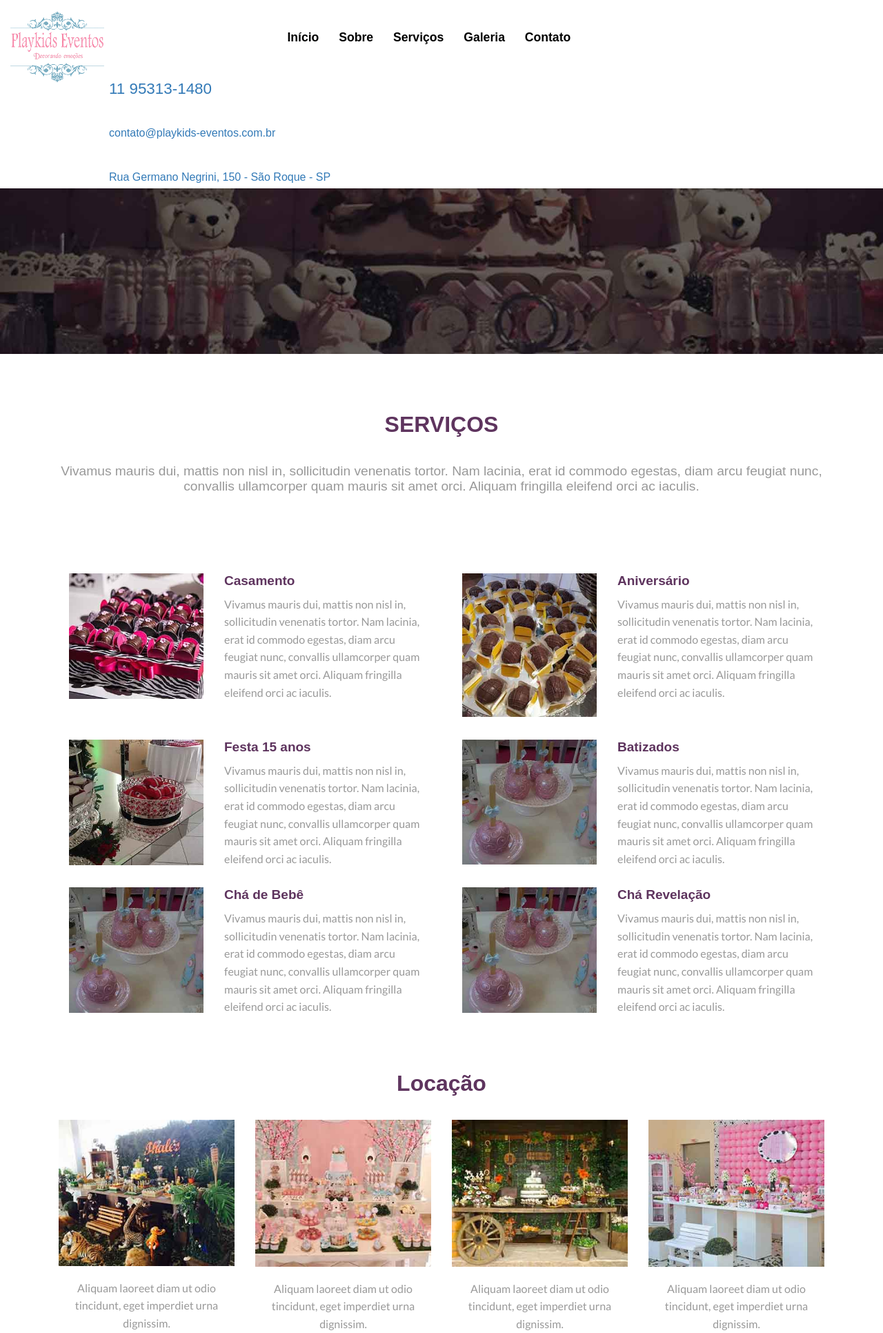
After one commit to hcjweb/playkids, a PHP site: page /services.php in a window 1280 px wide. The commit adds this page. Shown: the top 1932 px of the page at 69% size. Run offline with PHP 8.4, Linux system fonts and the light colour scheme.

Commit message:
change site about instructions of Juliana

```diff
--- a/about.php
+++ b/about.php
@@ -1,4 +1,3 @@
-
 <!DOCTYPE html>
  <html lang="pt-br">
  <head>
@@ -12,6 +11,7 @@ setTimeout(hideURLbar, 0); }, false); function hideURLbar(){
 window.scrollTo(0,1); } </script>
  <link href="css/bootstrap.css" rel='stylesheet' type='text/css' />
  <link href="css/style.css" rel='stylesheet' type='text/css' />
+ <link rel="stylesheet" href="css/galeria.css" type="text/css" />
  <link href='http://fonts.googleapis.com/css?family=Exo:100,200,300,400,500,600,700,800,900,100italic,200italic,300italic,400italic,500italic,600italic,700italic,800italic,900italic'
 rel='stylesheet' type='text/css'>
  <link href='http://fonts.googleapis.com/css?family=Lato:100,300,400,700,900,100italic,300italic,400italic,700italic,900italic'
--- a/contact.php
+++ b/contact.php
@@ -12,6 +12,7 @@ setTimeout(hideURLbar, 0); }, false); function hideURLbar(){
 window.scrollTo(0,1); } </script>
  <link href="css/bootstrap.css" rel='stylesheet' type='text/css' />
  <link href="css/style.css" rel='stylesheet' type='text/css' />
+ <link rel="stylesheet" href="css/galeria.css" type="text/css" />
  <link href='http://fonts.googleapis.com/css?family=Exo:100,200,300,400,500,600,700,800,900,100italic,200italic,300italic,400italic,500italic,600italic,700italic,800italic,900italic'
 rel='stylesheet' type='text/css'>
  <link href='http://fonts.googleapis.com/css?family=Lato:100,300,400,700,900,100italic,300italic,400italic,700italic,900italic'
--- a/css/galeria.css
+++ b/css/galeria.css
@@ -37,6 +37,7 @@ body{
 	-webkit-transition:all .2s linear;
 	-o-transition:all .2s linear;
 	-ms-transition:all .2s linear;
+  margin-bottom: 1em;
 }
 .logo {
 	text-align: center;
@@ -56,6 +57,12 @@ body{
 	font-size: 3em;
 	font-family: 'bebas_neueregular';
 	margin-bottom: 20px;
+}
+.top-box h3 {
+  color: #5e345e;
+	font-size: 2em;
+	font-weight: 700;
+  text-align: center;
 }
 hr {
 	border-bottom: 1px solid #CCC;
--- a/css/style.css
+++ b/css/style.css
@@ -681,6 +678,13 @@ ul.callbacks_tabs.callbacks2_tabs {
 }
 .about-top{
 	text-align:center;
+
+}
+.about-top p {
+  text-align:center;
+  color: #999;
+  margin-top: 2em;
+  font-size: 1.2em;
 }
 .about-bottom p{
 	font-size: 16px;
--- a/inc/footer.php
+++ b/inc/footer.php
@@ -1,24 +1,14 @@
 <!--start-footer-->
 <div class="footer">
   <div class="container">
-    <div class="footer-top col-md-3">
+    <div class="footer-top">
       <ul>
         <li><a href="#"><span class="fb"> </span></a></li>
         <li><a href="#"><span class="twit"> </span></a></li>
         <li><a href="#"><span class="google"> </span></a></li>
       </ul>
     </div>
-    <div class="navigation col-md-3">
-      <ul>
-        <li><a href="index.php">Início</a><span> </span></li>
-        <li><a href="about.php">Sobre</a><span> </span></li>
-        <li><a href="gallery.php">Galeria</a><span> </span></li>
-        <li><a href="contact.php">Contato</a><span> </span></li>
-      </ul>
-    </div>
-    <div class="clearfix">
 
-    </div>
     <div class="footer-text">
       <p>Design by <a href="http://hcjweb.com.br/" target="_blank"> hcjweb</a></p>
     </div>
--- a/inc/header.php
+++ b/inc/header.php
@@ -1,15 +1,16 @@
 
     <div class="header" id="home">
   <div class="logo">
-      <a href="index.html"><img src="images/logo.png" alt=""></a>
+      <a href="index.php"><img src="images/logo.png" alt=""></a>
     </div>
         <div class="navigation">
          <span class="menu"></span>
           <ul class="navig">
-            <li><a href="index.php">Início</a><span> </span></li>
-            <li><a href="about.php">Sobre</a><span> </span></li>
-            <li><a href="gallery.php">Galeria</a><span> </span></li>
-            <li><a href="contact.php">Contato</a><span> </span></li>
+            <li><a href="index.php">Início</a></li>
+            <li><a href="about.php">Sobre</a></li>
+            <li><a href="services.php">Serviços</a></li>
+            <li><a href="gallery.php">Galeria</a></li>
+            <li><a href="contact.php">Contato</a></li>
           </ul>
         </div>
     <div class="contact-header">
--- /dev/null
+++ b/services.php
@@ -0,0 +1,196 @@
+<!DOCTYPE html>
+ <html lang="pt-br">
+ <head>
+ <title>Play-Kids Eventos - Decorando Emoções</title>
+ <meta name="viewport" content="width=device-width, initial-scale=1">
+ <meta charset="utf-8">
+ <meta name="keywords" content="" >
+ <meta name="description" content="" >
+ <script type="application/x-javascript"> addEventListener("load", function() {
+setTimeout(hideURLbar, 0); }, false); function hideURLbar(){
+window.scrollTo(0,1); } </script>
+ <link href="css/bootstrap.css" rel='stylesheet' type='text/css' />
+ <link href="css/style.css" rel='stylesheet' type='text/css' />
+ <link rel="stylesheet" href="css/galeria.css" type="text/css" />
+ <link href='http://fonts.googleapis.com/css?family=Exo:100,200,300,400,500,600,700,800,900,100italic,200italic,300italic,400italic,500italic,600italic,700italic,800italic,900italic'
+rel='stylesheet' type='text/css'>
+ <link href='http://fonts.googleapis.com/css?family=Lato:100,300,400,700,900,100italic,300italic,400italic,700italic,900italic'
+rel='stylesheet' type='text/css'>
+ <script src="js/jquery-1.11.0.min.js"></script>
+<!--start-smoth-scrolling-->
+<script type="text/javascript" src="js/move-top.js"></script>
+<script type="text/javascript" src="js/easing.js"></script>
+<script type="text/javascript">
+			jQuery(document).ready(function($) {
+				$(".scroll").click(function(event){
+					event.preventDefault();
+					$('html,body').animate({scrollTop:$(this.hash).offset().top},1000);
+				});
+			});
+		</script>
+
+<!--start-smoth-scrolling-->
+
+</head>
+<body>
+	<!--start-header-->
+  <?php include 'inc/header.php'; ?>
+
+	<!--end-header-->
+	<!--banner-starts-->
+	<div class="clearfix"> </div>
+
+							<img src="images/bnr-4.jpg" alt="">
+
+
+
+		<div class="clearfix"> </div>
+	<!----end-banner---->
+	<!----start-about---->
+	<div class="about">
+		<div class="container">
+			<div class="about-top heading">
+				<h3>SERVIÇOS</h3>
+        <p>Vivamus mauris dui, mattis non nisl in, sollicitudin venenatis tortor. Nam lacinia, erat id commodo egestas, diam arcu feugiat nunc, convallis ullamcorper quam mauris sit amet orci. Aliquam fringilla eleifend orci ac iaculis.</p>
+			</div>
+		</div>
+	</div>
+	<!----end-about---->
+	<!----start-why---->
+	<div class="why">
+		<div class="container">
+
+			<div class="why-bottom">
+				<div class="why-one">
+					<div class="col-md-6 why-left">
+						<div class="col-md-5 why-one-left">
+							<img src="images/w-1.jpg" alt="" />
+						</div>
+						<div class="col-md-7 why-one-left">
+							<h4>Casamento</h4>
+							<p>Vivamus mauris dui, mattis non nisl in, sollicitudin venenatis tortor. Nam lacinia, erat id commodo egestas, diam arcu feugiat nunc, convallis ullamcorper quam mauris sit amet orci. Aliquam fringilla eleifend orci ac iaculis.</p>
+						</div>
+						<div class="clearfix"></div>
+					</div>
+					<div class="col-md-6 why-left">
+						<div class="col-md-5 why-one-left">
+							<img src="images/w-2.jpg" alt="" />
+						</div>
+						<div class="col-md-7 why-one-left">
+							<h4>Aniversário</h4>
+							<p>Vivamus mauris dui, mattis non nisl in, sollicitudin venenatis tortor. Nam lacinia, erat id commodo egestas, diam arcu feugiat nunc, convallis ullamcorper quam mauris sit amet orci. Aliquam fringilla eleifend orci ac iaculis.</p>
+						</div>
+						<div class="clearfix"></div>
+					</div>
+					<div class="clearfix"></div>
+				</div>
+				<div class="why-one">
+					<div class="col-md-6 why-left">
+						<div class="col-md-5 why-one-left">
+							<img src="images/w-3.jpg" alt="" />
+						</div>
+						<div class="col-md-7 why-one-left">
+							<h4>Festa 15 anos</h4>
+							<p>Vivamus mauris dui, mattis non nisl in, sollicitudin venenatis tortor. Nam lacinia, erat id commodo egestas, diam arcu feugiat nunc, convallis ullamcorper quam mauris sit amet orci. Aliquam fringilla eleifend orci ac iaculis.</p>
+						</div>
+						<div class="clearfix"></div>
+					</div>
+					<div class="col-md-6 why-left">
+						<div class="col-md-5 why-one-left">
+							<img src="images/w-4.jpg" alt="" />
+						</div>
+						<div class="col-md-7 why-one-left">
+							<h4>Batizados</h4>
+							<p>Vivamus mauris dui, mattis non nisl in, sollicitudin venenatis tortor. Nam lacinia, erat id commodo egestas, diam arcu feugiat nunc, convallis ullamcorper quam mauris sit amet orci. Aliquam fringilla eleifend orci ac iaculis.</p>
+						</div>
+						<div class="clearfix"></div>
+					</div>
+          <div class="clearfix"></div>
+        </div>
+          <div class="why-one">
+          <div class="col-md-6 why-left">
+						<div class="col-md-5 why-one-left">
+							<img src="images/w-4.jpg" alt="" />
+						</div>
+						<div class="col-md-7 why-one-left">
+							<h4>Chá de Bebê</h4>
+							<p>Vivamus mauris dui, mattis non nisl in, sollicitudin venenatis tortor. Nam lacinia, erat id commodo egestas, diam arcu feugiat nunc, convallis ullamcorper quam mauris sit amet orci. Aliquam fringilla eleifend orci ac iaculis.</p>
+						</div>
+						<div class="clearfix"></div>
+					</div>
+          <div class="col-md-6 why-left">
+						<div class="col-md-5 why-one-left">
+							<img src="images/w-4.jpg" alt="" />
+						</div>
+						<div class="col-md-7 why-one-left">
+							<h4>Chá Revelação</h4>
+							<p>Vivamus mauris dui, mattis non nisl in, sollicitudin venenatis tortor. Nam lacinia, erat id commodo egestas, diam arcu feugiat nunc, convallis ullamcorper quam mauris sit amet orci. Aliquam fringilla eleifend orci ac iaculis.</p>
+						</div>
+						<div class="clearfix"></div>
+					</div>
+					<div class="clearfix"></div>
+				</div>
+        <div class="clearfix"></div>
+			</div>
+		</div>
+	</div>
+	<!----end-why---->
+	<!----start-team---->
+	<div class="team">
+		<div class="container">
+			<div class="team-top heading">
+				<h3>Locação</h3>
+			</div>
+			<div class="team-bottom">
+				<div class="col-md-3 team-left">
+					<img src="images/t-1.jpg" alt="" />
+					<h4></h4>
+					<p>Aliquam laoreet diam ut odio tincidunt, eget imperdiet urna dignissim.</p>
+				</div>
+				<div class="col-md-3 team-left">
+					<img src="images/t-2.jpg" alt="" />
+					<h4></h4>
+					<p>Aliquam laoreet diam ut odio tincidunt, eget imperdiet urna dignissim.</p>
+				</div>
+				<div class="col-md-3 team-left">
+					<img src="images/t-3.jpg" alt="" />
+					<h4></h4>
+					<p>Aliquam laoreet diam ut odio tincidunt, eget imperdiet urna dignissim.</p>
+				</div>
+				<div class="col-md-3 team-left">
+					<img src="images/t-4.jpg" alt="" />
+					<h4></h4>
+					<p>Aliquam laoreet diam ut odio tincidunt, eget imperdiet urna dignissim.</p>
+				</div>
+				<div class="clearfix"></div>
+			</div>
+		</div>
+	</div>
+	<!----end-team---->
+  <div class="team">
+		<div class="container">
+			<div class="team-top heading">
+				<h3>Buffet</h3>
+			</div>
+			<div class="team-bottom">
+				<div class="col-md-6 team-left">
+					<img src="images/t-1.jpg" alt="" />
+					<h4></h4>
+					<p>Aliquam laoreet diam ut odio tincidunt, eget imperdiet urna dignissim.</p>
+				</div>
+				<div class="col-md-6 team-left">
+					<img src="images/t-2.jpg" alt="" />
+					<h4></h4>
+					<p>Aliquam laoreet diam ut odio tincidunt, eget imperdiet urna dignissim.</p>
+				</div>
+				<div class="clearfix"></div>
+			</div>
+		</div>
+	</div>
+	<!----start-footer---->
+
+<?php include 'inc/footer.php'; ?>
+
+	<!----end-footer---->
+</body>
+</html>
```
Also changed, not shown: other parts of css/style.css (+16 -19 lines), 404.php (+4 -73 lines), index.php (+62 -18 lines).
